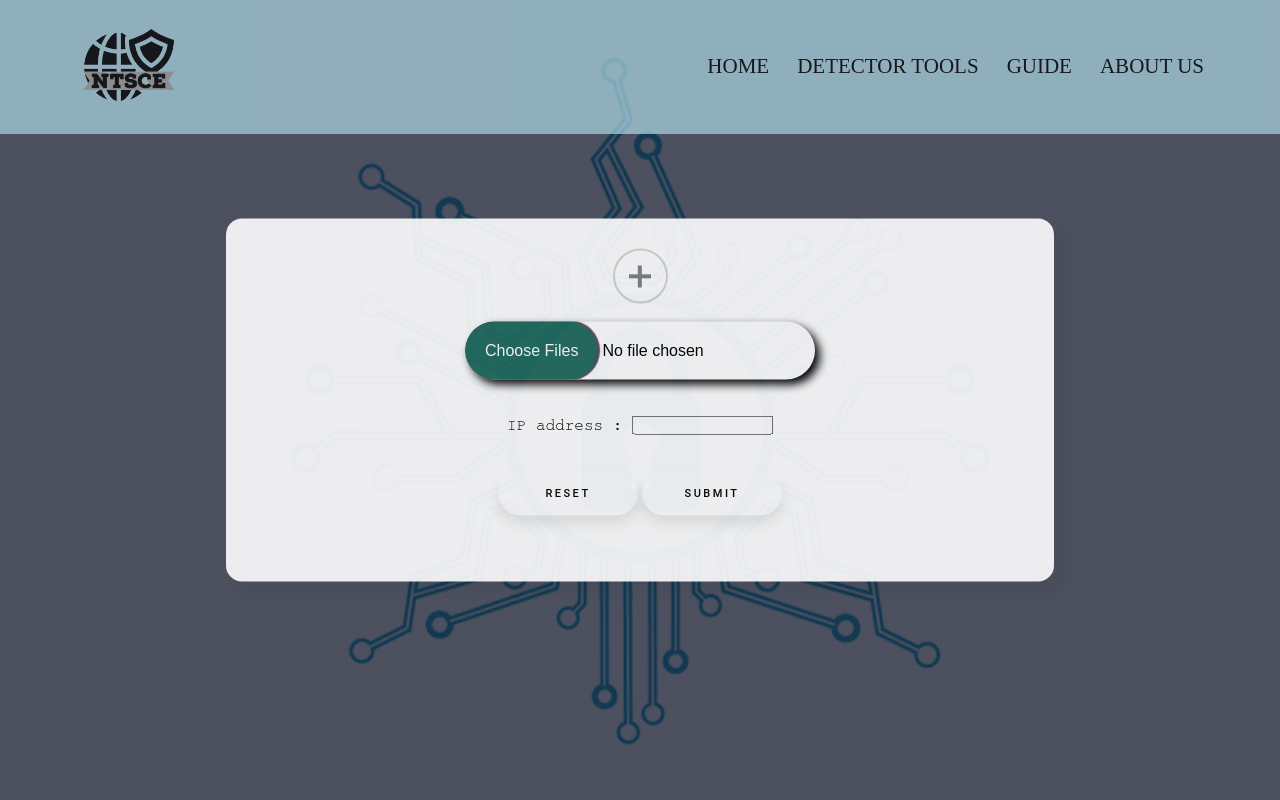
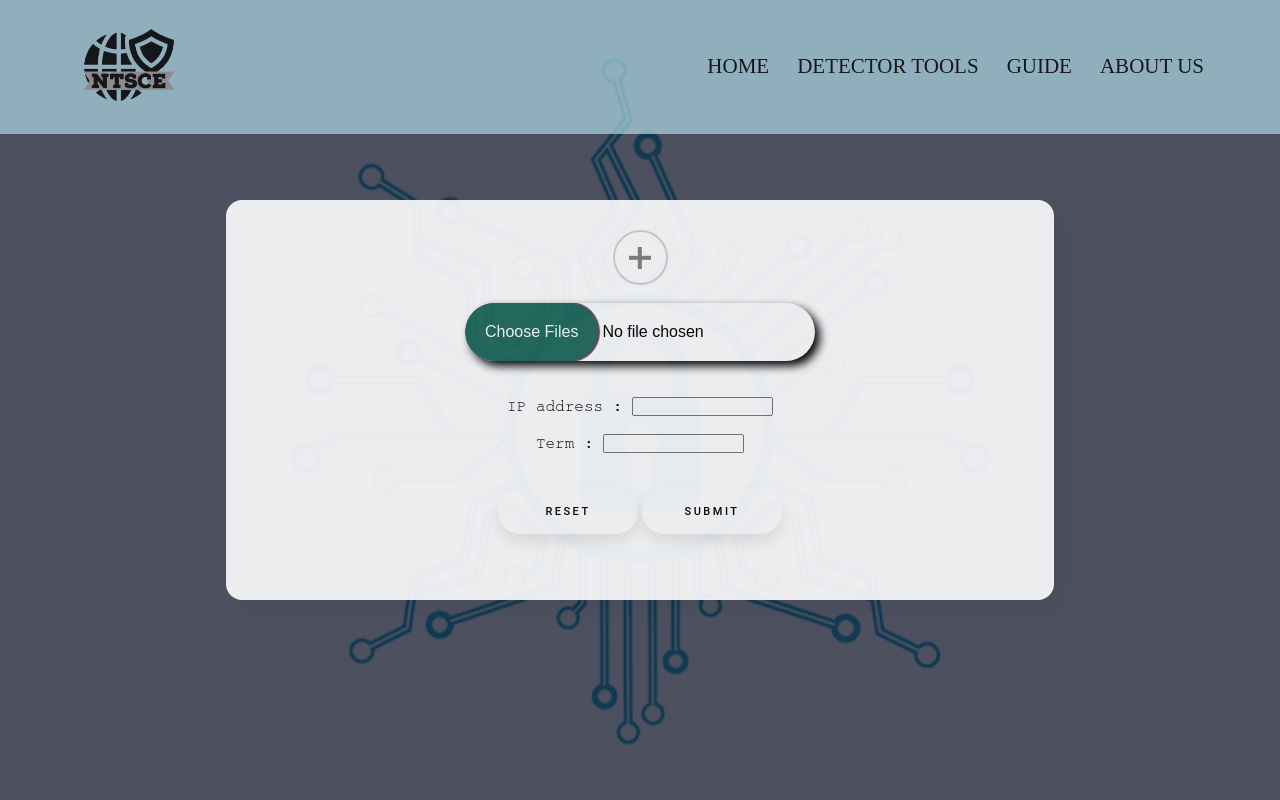
Before and after one commit to leonlai1234/FYP, a Django app: page /tools/ in a window 1280 px wide. Run offline with Django 3.2, Linux system fonts and the light colour scheme.

Commit message:
Seperating final report
A specific term is needed to seperate the final report

```diff
--- a/SideChannelAttack/main/templates/tools.html
+++ b/SideChannelAttack/main/templates/tools.html
@@ -41,6 +41,11 @@
           <input type="text" name="ipadd" id="ipadd" minlength="7" maxlength="15" size="15"
             pattern="^((\d{1,2}|1\d\d|2[0-4]\d|25[0-5])\.){3}(\d{1,2}|1\d\d|2[0-4]\d|25[0-5])$" required="required"/>
         </p>
+        <br />
+        <p class="ip-word">
+          Term :
+          <input type="text" name="search-term" id="search-term" size="15" required="required"/>
+        </p>
         <br /><br />
         <div class="one-line">
           <input class="button-test" type="reset" name="reset" value="Reset" onclick="remove()"/>
@@ -67,7 +72,7 @@
           <p style="font-weight: bold; color:red">{{data3}}</p>
         {%endif%}
       <br />
-      <a href="{% static 'result-view.txt' %}" download>Click to download full result</a>
+      <a href="{% static data4 %}" download>Click to download full result</a>
       {%endif%}
     </div>
   </div>
--- a/SideChannelAttack/main/tools/determine_classifier_accuracy.py
+++ b/SideChannelAttack/main/tools/determine_classifier_accuracy.py
@@ -190,15 +190,16 @@ avg_ndr = round(avg_ndr,2)
 
 total_file = os.environ['Total_Files']
 ipadd = os.environ['ipadd']
+search = os.environ['Search_Term']
 x = datetime.datetime.now()
 x = x.strftime("%d/%m/%Y %H:%M:%S")
 
-with open("result.txt", "w") as f:
+with open(search + ".txt", "w") as f:
     f.write(str(avg_tpr) + "\n")
     f.write(str(avg_fpr) + "\n")
     f.write(str(avg_ndr) + "\n")
 
-with open("main/static/result-view.txt", "w") as fs:
+with open("main/static/" + search + ".txt", "w") as fs:
     fs.write("Side Channel Attack Detection Tools\n")
     fs.write("----------------------------------------------------------\n")
     fs.write("Date and Time : " + str(x) + "\n")
--- a/SideChannelAttack/main/views.py
+++ b/SideChannelAttack/main/views.py
@@ -31,6 +31,10 @@ def upload(request):
     if request.method == 'POST':
         #Get form ip address value
         ip = str(request.POST.get('ipadd'))
+
+        #Get specific search term
+        termm = str(request.POST.get('search-term'))
+
         #Initialize counter
         i = 0
         x = 0
@@ -61,12 +65,12 @@ def upload(request):
         dt = dt.strftime("%d/%m/%Y %H:%M:%S")
 
         #In case Wrong IP input, it will show 0% as result
-        with open("result.txt", "w") as f:
+        with open(termm + ".txt", "w") as f:
             f.write("0\n")
             f.write("0\n")
             f.write("0")
 
-        with open("main/static/result-view.txt", "w") as fs:
+        with open("main/static/" + termm + ".txt", "w") as fs:
             fs.write("Side Channel Attack Detection Tools\n")
             fs.write("----------------------------------------------------------\n")
             fs.write("Date and Time : " + str(dt) + "\n")
@@ -91,6 +95,7 @@ def upload(request):
 
         #Putting list into user's environment
         os.environ['Total_Files'] = str(total_files)
+        os.environ['Search_Term'] = str(termm)
         os.putenv('totalupload',str(x))
         os.putenv('trainfilename_list',' '.join(trainfilename_list))
         os.putenv('testfilename_list',' '.join(testfilename_list))
@@ -100,6 +105,7 @@ def upload(request):
         #subprocess.run('python main/tools/determine_classifier_accuracy.py')
 
         result=""
+        send_term = str(termm) + ".txt"
 
         try:
             subprocess.check_call('python main/tools/determine_classifier_accuracy.py')
@@ -107,7 +113,7 @@ def upload(request):
             result = "Error Occured! Check your IP address!"
 
         #Read the result text file and append it into mylist
-        with open('result.txt', 'r') as out:
+        with open(termm + '.txt', 'r') as out:
             line = out.readlines()
             mylist = []
             for i in line:
@@ -125,4 +131,4 @@ def upload(request):
         for f in filelist:
             os.remove(f)
     # return render(request, 'result.html',{})
-    return render(request, 'tools.html',{'data1':mylist[0],'data2':total_files,'data3':result})
+    return render(request, 'tools.html',{'data1':mylist[0],'data2':total_files,'data3':result,'data4':send_term})
```
